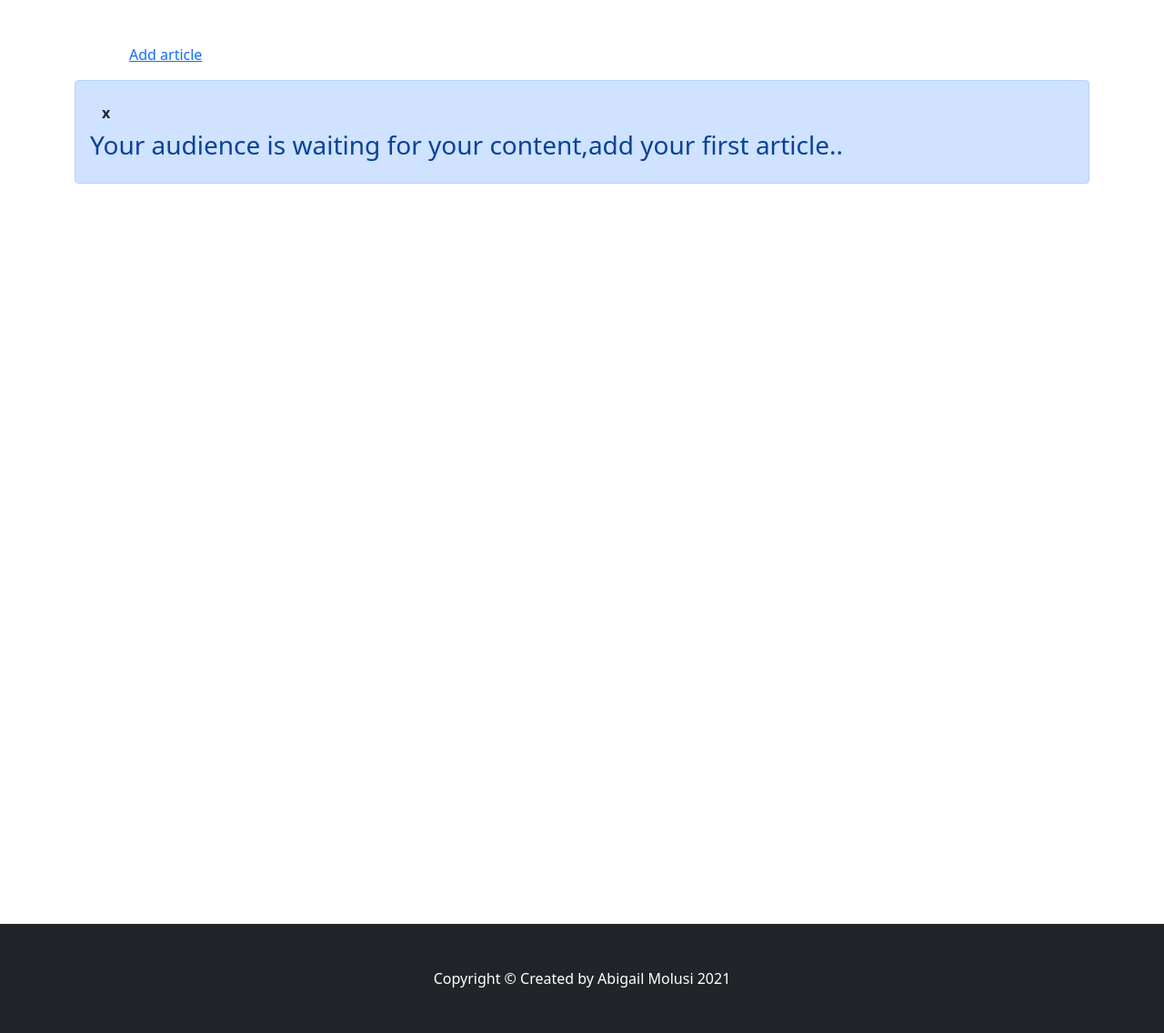
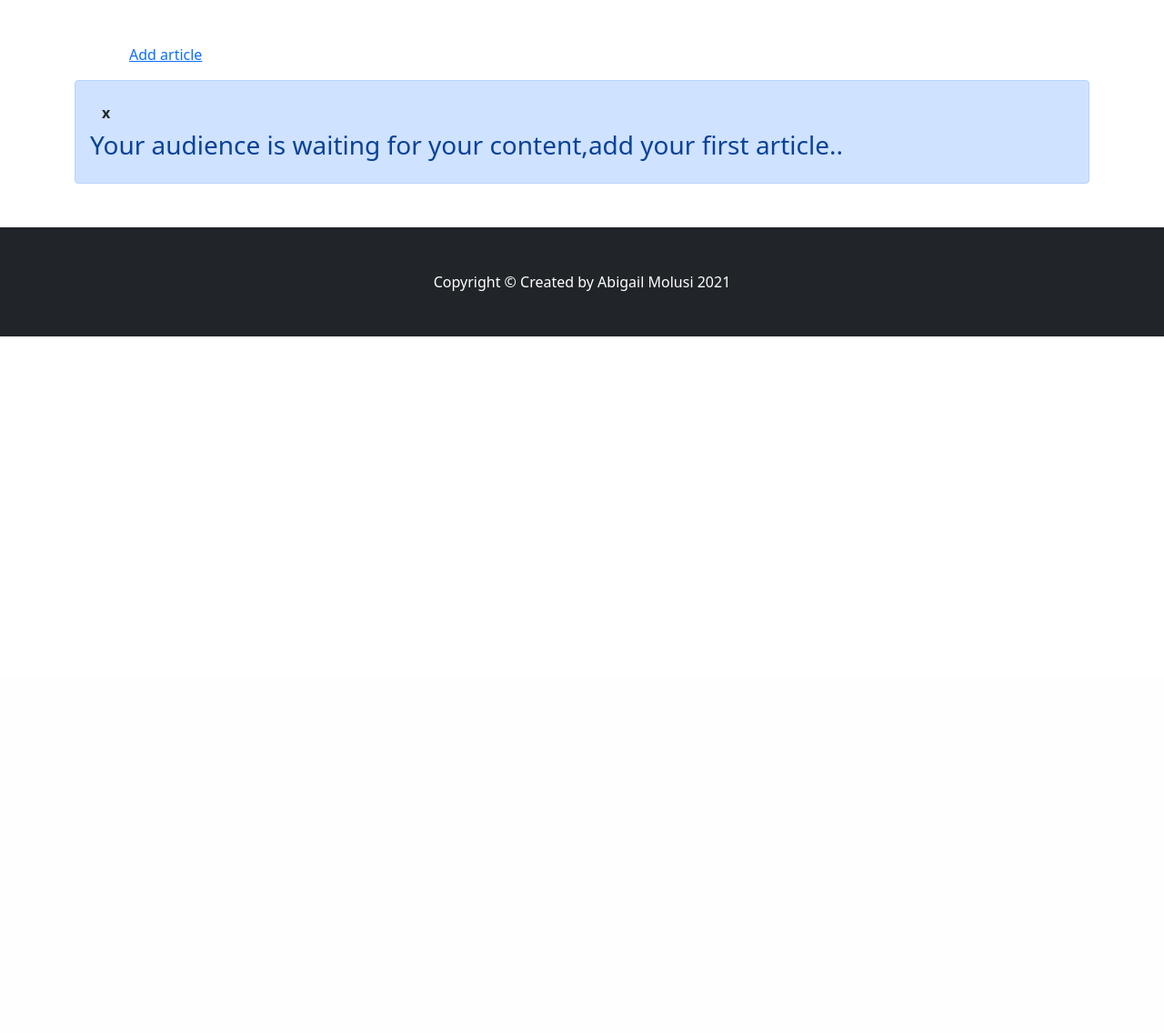
Before and after one commit to molusi/mysafespace, a Django app: page /blog/myposts/ in a window 1280 px wide. Shown: the part 56-1192 px from the top of the page at 91% size. After the commit the page ends 426 px from the top, so only its background shows below. Run offline with Django 3.2, Linux system fonts and the light colour scheme; the visitor is signed in with stand-in values (Sample User, id 1); data that the repository does not hold is empty; some libraries are stand-ins or nearby versions.

Commit message:
Update myposts.html

```diff
--- a/templates/blog/myposts.html
+++ b/templates/blog/myposts.html
@@ -6,7 +6,7 @@
 
 
 
-<div class="container" style="height:115vh">
+<div class="container" style="height:auto">
 <div class="row mx-5 mt-5">
     <a href="{% url 'blog:article-create' %}" class="pb-3" >Add article</a>
 </div>
@@ -32,7 +32,7 @@
 
             {% else %}
 
-            <div class="col-md-6 px-1 py-4">
+            <div class="col-md-8 px-1 py-4">
                 <h2 class="card-title mx-5"><center><a href="{{ article.get_absolute_url }}">{{ article.title }}</a></center></h2>
             {% endif %}
 
```
